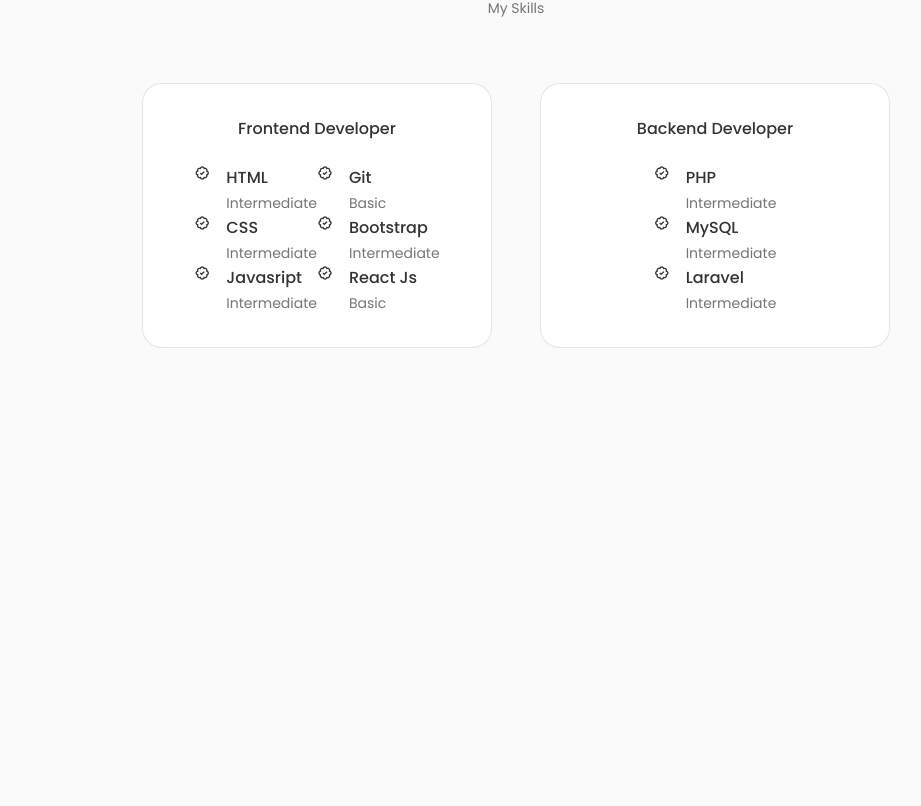
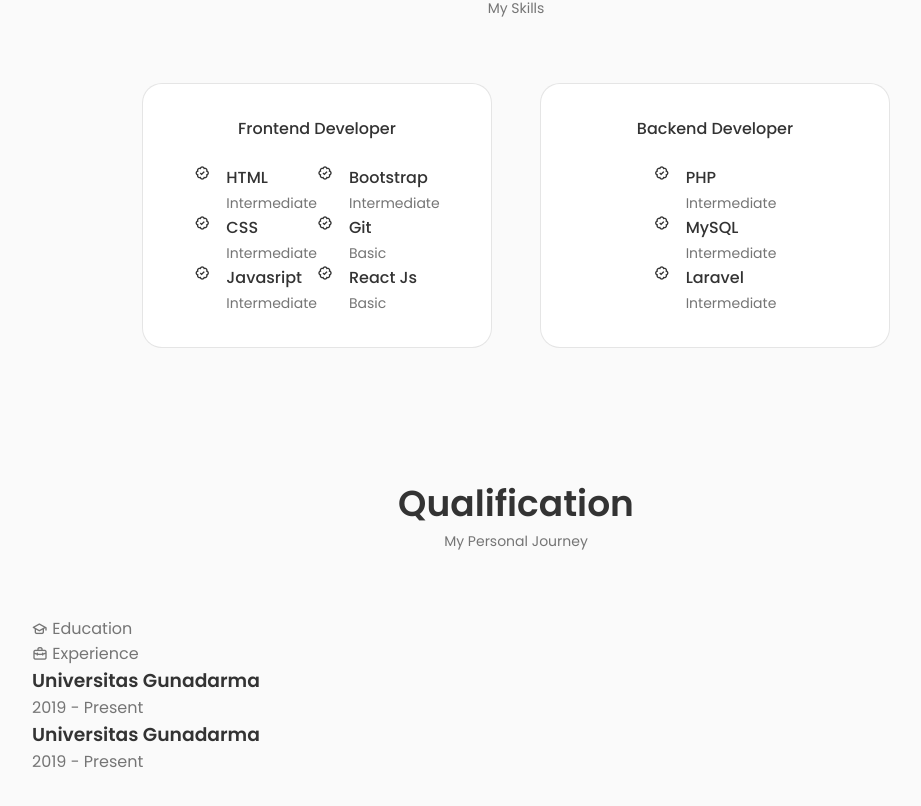
Before and after one commit to DaniNurAdheanto/portofolio-dani, a React (Create React App) app: page / in a window 1280 px wide. Shown: the part 1500-2306 px from the top of the page, without its empty margins (124-1045 px from the left). Before the commit the page ends 1880 px from the top, so only its background shows below. Built offline with nearby package versions, Linux system fonts and the light colour scheme.

Commit message:
Page_education

```diff
--- a/src/App.js
+++ b/src/App.js
@@ -4,6 +4,7 @@
 import Home from './components/Home/Home';
 import About from './components/about/About';
 import Skills from './components/skills/Skills';
+import Qualification from './components/qualification/Qualification';
 
 const App =() => {
   return (
@@ -14,6 +15,7 @@
         <Home />
         <About />
         <Skills />
+        <Qualification />
         </main>
     </>
   )
--- /dev/null
+++ b/src/components/qualification/Qualification.jsx
@@ -0,0 +1,65 @@
+import React from 'react'
+import "./qualification.css"
+
+function Qualification() {
+    return (
+        <section className="qualification section">
+            <h2 className="section_title">
+                Qualification
+            </h2>
+            <span className="section_subtitle">
+                My Personal Journey
+            </span>
+
+            <div className="qualification_container container">
+                <div className="qualification_tabs">
+                    <div className="qualification_button qualification_active button--flex">
+                        <i className="uil uil-graduation-cap qualification_icon"></i>{" "} Education
+                    </div>
+
+                    <div className="qualification_button button--flex">
+                        <i className="uil uil-briefcase-alt qualification_icon"></i>{" "} Experience
+                    </div>
+                </div>
+
+                <div className="qualification_sections">
+                    <div className="qualification_content">
+                        <div className="qualification_data">
+                            <div>
+                                <h3 className="qualification_title"> Universitas Gunadarma</h3>
+                                <span className="qualification_subtitle"></span>
+                                <div className="qualication_calender">
+                                    <i className="uil uil-calender-alt"></i> 2019 - Present
+                                </div>
+                            </div>
+
+                            <div>
+                                <span className="span qualification_rounder"></span>
+                                <span className="qualification_line"></span>
+                            </div>
+                        </div>
+
+                        <div className="qualification_data">
+                            <div></div>
+
+                            <div>
+                                <span className="span qualification_rounder"></span>
+                                <span className="qualification_line"></span>
+                            </div>
+
+                            <div>
+                                <h3 className="qualification_title"> Universitas Gunadarma</h3>
+                                <span className="qualification_subtitle"></span>
+                                <div className="qualication_calender">
+                                    <i className="uil uil-calender-alt"></i> 2019 - Present
+                                </div>
+                            </div>
+                        </div>
+                    </div>
+                </div>
+            </div>
+        </section>
+    )
+}
+
+export default Qualification;
--- a/src/components/skills/Frontend.jsx
+++ b/src/components/skills/Frontend.jsx
@@ -37,16 +37,16 @@
                     <div className="skills_data">
                         <i class='bx bx-badge-check'></i>
                         <div>
-                            <h3 className="skills_name">Git</h3>
-                            <span className="skills_level">Basic</span>
+                            <h3 className="skills_name">Bootstrap</h3>
+                            <span className="skills_level">Intermediate</span>
                         </div>
                     </div>
 
                     <div className="skills_data">
                         <i class='bx bx-badge-check'></i>
                         <div>
-                            <h3 className="skills_name">Bootstrap</h3>
-                            <span className="skills_level">Intermediate</span>
+                            <h3 className="skills_name">Git</h3>
+                            <span className="skills_level">Basic</span>
                         </div>
                     </div>
 
```
Also changed, not shown: src/components/qualification/qualification.css (added).
